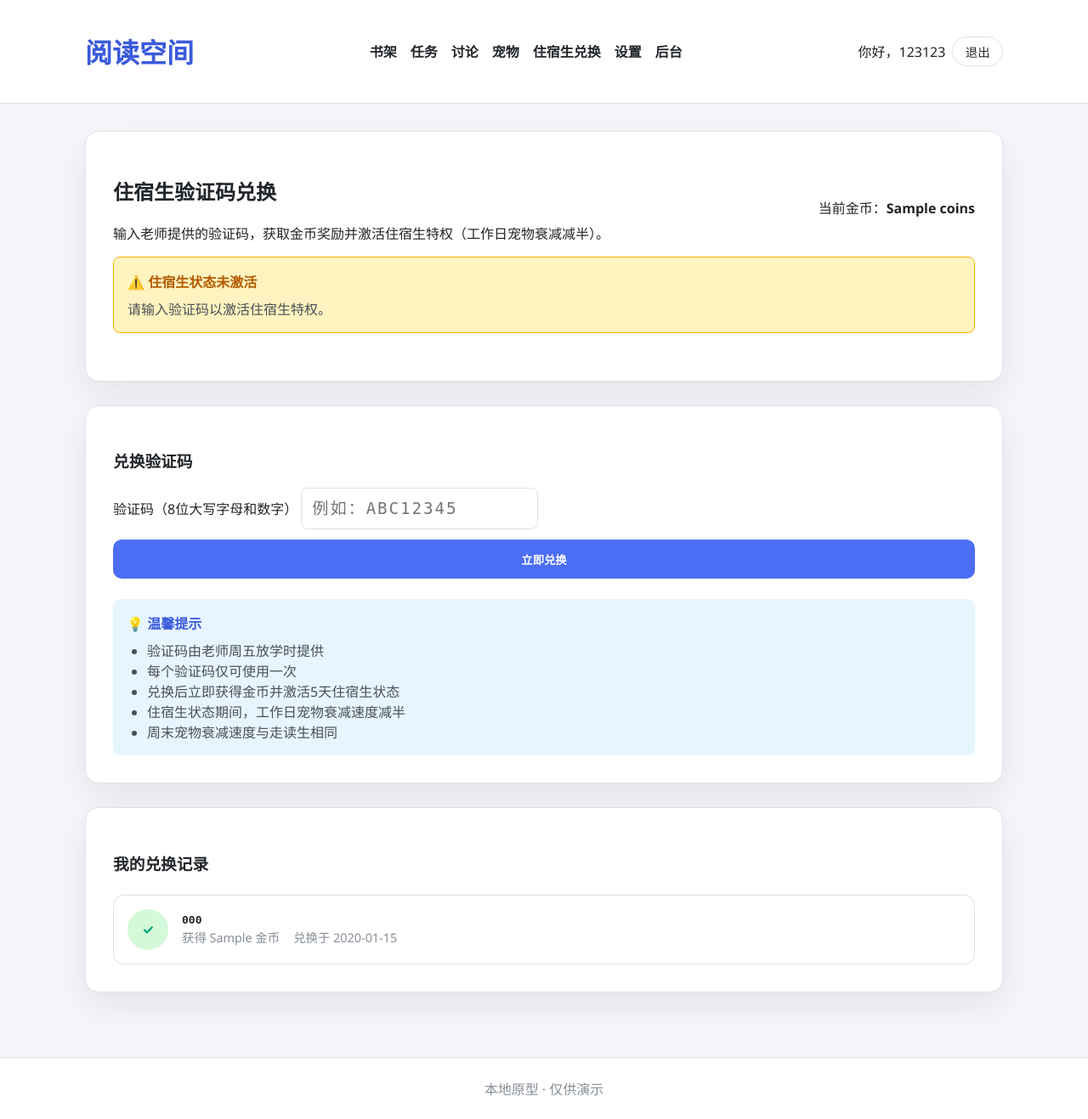
After one commit to scrapal/reading, a Flask app: page /redeem-code in a window 1280 px wide. The commit adds this page. Shown: the whole page at 85% size. Run offline with Flask 2, Linux system fonts and the light colour scheme; a user stored in the database is signed in; tables that the repository leaves empty hold one stand-in row (values such as "Sample post"); a database or web service that is not in the repository returns one stand-in record (values such as "Sample title"); some libraries are stand-ins or nearby versions.

Commit message:
feat: add boarding student verification code system
Implement a complete system for boarding students to redeem one-time verification codes:

Database Changes:
- Create boarder_codes table with unique codes, coin rewards, and usage tracking
- Add boarder_until field to users table for status expiration

Core Features:
- Generate 8-character cryptographically secure codes (uppercase + digits)
- One-time use validation with database tracking
- 5-day boarding student status activation
- Award customizable coin rewards (default 75 coins)

Pet Decay System:
- Update calculate_pet_decay() to support weekday/weekend differentiation
- Boarding students get half-speed decay on weekdays (Monday-Friday)
  - Hunger: +7.5/day (vs. 15/day for regular students)
  - Happiness: -5/day (vs. 10/day for regular students)
- Weekend decay rate same as regular students
- Day-by-day calculation using datetime.weekday()

Admin Interface:
- Generate 1-20 codes with custom coin rewards (1-500 range)
- View unused codes (latest 20)
- Track usage history with user attribution (latest 20)

Student Interface:
- New redemption page at /redeem-code
- Status indicator (active/inactive boarder)
- Code input form with validation
- Redemption history display (latest 10)
- Detailed usage instructions

Technical Implementation:
- Use Python secrets module for secure code generation
- Collision detection during code generation
- Automatic status expiration via timestamp checking
- Updated navigation with "住宿生兑换" link

🤖 Generated with [Claude Code](https://claude.com/claude-code)

Co-Authored-By: Claude <noreply@anthropic.com>

```diff
--- a/app.py
+++ b/app.py
@@ -703,11 +703,27 @@ def init_db() -> None:
                 """
             )
 
+            cur.execute(
+                """
+                CREATE TABLE IF NOT EXISTS boarder_codes (
+                    id SERIAL PRIMARY KEY,
+                    code TEXT UNIQUE NOT NULL,
+                    coins_reward INTEGER DEFAULT 75,
+                    is_used INTEGER DEFAULT 0,
+                    used_by INTEGER,
+                    created_at TIMESTAMP DEFAULT CURRENT_TIMESTAMP,
+                    used_at TIMESTAMP,
+                    FOREIGN KEY (used_by) REFERENCES users(id) ON DELETE SET NULL
+                )
+                """
+            )
+
         ensure_column(conn, "users", "coins", "INTEGER DEFAULT 0")
         ensure_column(conn, "users", "avatar", "TEXT")
         ensure_column(conn, "users", "is_admin", "INTEGER DEFAULT 0")
         ensure_column(conn, "users", "language", "TEXT DEFAULT 'zh'")
         ensure_column(conn, "users", "last_username_change", "TIMESTAMP")
+        ensure_column(conn, "users", "boarder_until", "TIMESTAMP")
         ensure_column(conn, "books", "author", "TEXT")
         ensure_column(conn, "books", "publisher", "TEXT")
         ensure_column(conn, "books", "grade", "TEXT")
@@ -823,8 +839,13 @@ def clamp(value: int, min_value: int = 0, max_value: int = 100) -> int:
     return max(min_value, min(max_value, value))
 
 
-def calculate_pet_decay(last_care_at) -> tuple[int, int]:
-    """Calculate hunger and happiness decay based on days since last care."""
+def calculate_pet_decay(last_care_at, is_boarder: bool = False) -> tuple[int, int]:
+    """Calculate hunger and happiness decay based on days since last care.
+
+    Args:
+        last_care_at: Last time pet was cared for
+        is_boarder: Whether user is a boarder (slower decay on weekdays)
+    """
     if not last_care_at:
         return 0, 0
 
@@ -836,11 +857,28 @@ def calculate_pet_decay(last_care_at) -> tuple[int, int]:
     except (ValueError, TypeError, AttributeError):
         return 0, 0
 
-    days_passed = (datetime.now() - last_care).days
-
-    # Each day without interaction: +15 hunger, -10 happiness
-    hunger_increase = min(days_passed * 15, 50)  # Max 50 increase
-    happiness_decrease = min(days_passed * 10, 50)  # Max 50 decrease
+    now = datetime.now()
+    total_hunger = 0
+    total_happiness_loss = 0
+
+    # Calculate day by day to handle weekday/weekend differences for boarders
+    current = last_care
+    while current.date() < now.date():
+        current += timedelta(days=1)
+        weekday = current.weekday()  # 0=Monday, 6=Sunday
+
+        if is_boarder and weekday < 5:  # Monday-Friday for boarders
+            # Slower decay: half speed
+            total_hunger += 7.5  # 15 / 2
+            total_happiness_loss += 5  # 10 / 2
+        else:
+            # Normal decay (weekends for boarders, all days for non-boarders)
+            total_hunger += 15
+            total_happiness_loss += 10
+
+    # Cap the maximum decay
+    hunger_increase = min(int(total_hunger), 50)
+    happiness_decrease = min(int(total_happiness_loss), 50)
 
     return hunger_increase, happiness_decrease
 
@@ -859,6 +897,29 @@ def get_pet_mood(hunger: int, happiness: int) -> str:
 
     # Normal/happy
     return "normal"
+
+
+def is_boarder_active(boarder_until) -> bool:
+    """Check if user is currently an active boarder."""
+    if not boarder_until:
+        return False
+
+    try:
+        if isinstance(boarder_until, datetime):
+            until = boarder_until
+        else:
+            until = datetime.fromisoformat(str(boarder_until))
+        return datetime.now() < until
+    except (ValueError, TypeError, AttributeError):
+        return False
+
+
+def generate_boarder_code() -> str:
+    """Generate a unique 8-character boarder code."""
+    import secrets
+    import string
+    chars = string.ascii_uppercase + string.digits
+    return ''.join(secrets.choice(chars) for _ in range(8))
 
 
 def normalize_category(value: str | None) -> str:
@@ -1208,6 +1269,33 @@ def admin_dashboard():
                 """
             )
             pending_requests = cur.fetchall()
+
+            # Get unused boarder codes
+            cur.execute(
+                """
+                SELECT code, coins_reward, created_at
+                FROM boarder_codes
+                WHERE is_used = 0
+                ORDER BY created_at DESC
+                LIMIT 20
+                """
+            )
+            unused_codes = cur.fetchall()
+
+            # Get recently used boarder codes
+            cur.execute(
+                """
+                SELECT boarder_codes.code, boarder_codes.coins_reward, boarder_codes.used_at,
+                       users.username
+                FROM boarder_codes
+                JOIN users ON users.id = boarder_codes.used_by
+                WHERE boarder_codes.is_used = 1
+                ORDER BY boarder_codes.used_at DESC
+                LIMIT 20
+                """
+            )
+            used_codes = cur.fetchall()
+
         user_toys = get_all_user_toys()
 
         grouped_comments = group_comments(comments)
@@ -1225,6 +1313,8 @@ def admin_dashboard():
             admin_replies=admin_replies,
             pending_requests=pending_requests,
             pet_appearances=PET_APPEARANCES,
+            unused_codes=unused_codes,
+            used_codes=used_codes,
         )
 
 
@@ -1557,6 +1647,138 @@ def admin_set_pet_stats(user_id: int):
     return redirect(url_for("admin_dashboard"))
 
 
+@app.post("/admin/generate-boarder-code")
+def admin_generate_boarder_code():
+    require_admin()
+
+    try:
+        count = int(request.form.get("count", "1"))
+        coins = int(request.form.get("coins", "75"))
+    except ValueError:
+        flash("请输入有效的数值。", "error")
+        return redirect(url_for("admin_dashboard"))
+
+    if count < 1 or count > 20:
+        flash("生成数量需在 1-20 之间。", "error")
+        return redirect(url_for("admin_dashboard"))
+
+    if coins < 1 or coins > 500:
+        flash("金币奖励需在 1-500 之间。", "error")
+        return redirect(url_for("admin_dashboard"))
+
+    generated_codes = []
+    with get_db_connection() as conn:
+        with conn.cursor() as cur:
+            for _ in range(count):
+                # Generate unique code
+                while True:
+                    code = generate_boarder_code()
+                    cur.execute(
+                        "SELECT 1 FROM boarder_codes WHERE code = %s",
+                        (code,),
+                    )
+                    if not cur.fetchone():
+                        break
+
+                cur.execute(
+                    "INSERT INTO boarder_codes (code, coins_reward) VALUES (%s, %s)",
+                    (code, coins),
+                )
+                generated_codes.append(code)
+        conn.commit()
+
+    flash(f"成功生成 {count} 个住宿生验证码（各 {coins} 金币）：{', '.join(generated_codes)}", "success")
+    return redirect(url_for("admin_dashboard"))
+
+
+@app.route("/redeem-code", methods=["GET", "POST"])
+def redeem_boarder_code():
+    if not is_logged_in():
+        flash("请先登录。", "error")
+        return redirect(url_for("login"))
+
+    user_id = session["user_id"]
+
+    if request.method == "POST":
+        code = request.form.get("code", "").strip().upper()
+
+        if not code:
+            flash("请输入验证码。", "error")
+            return redirect(url_for("redeem_boarder_code"))
+
+        with get_db_connection() as conn:
+            with conn.cursor() as cur:
+                # Check if code exists and is unused
+                cur.execute(
+                    "SELECT id, coins_reward, is_used FROM boarder_codes WHERE code = %s",
+                    (code,),
+                )
+                code_row = cur.fetchone()
+
+                if not code_row:
+                    flash("验证码无效。", "error")
+                    return redirect(url_for("redeem_boarder_code"))
+
+                if code_row["is_used"]:
+                    flash("该验证码已被使用。", "error")
+                    return redirect(url_for("redeem_boarder_code"))
+
+                # Mark code as used
+                cur.execute(
+                    "UPDATE boarder_codes SET is_used = 1, used_by = %s, used_at = CURRENT_TIMESTAMP WHERE id = %s",
+                    (user_id, code_row["id"]),
+                )
+
+                # Award coins
+                cur.execute(
+                    "UPDATE users SET coins = coins + %s WHERE id = %s",
+                    (code_row["coins_reward"], user_id),
+                )
+
+                # Set boarder status (5 days from now)
+                boarder_until = datetime.now() + timedelta(days=5)
+                cur.execute(
+                    "UPDATE users SET boarder_until = %s WHERE id = %s",
+                    (boarder_until, user_id),
+                )
+
+            conn.commit()
+
+        flash(f"验证码兑换成功！获得 {code_row['coins_reward']} 金币，住宿生状态已激活 5 天。", "success")
+        return redirect(url_for("redeem_boarder_code"))
+
+    # GET request: show redemption form and history
+    with get_db_connection() as conn:
+        with conn.cursor() as cur:
+            cur.execute(
+                "SELECT coins, boarder_until FROM users WHERE id = %s",
+                (user_id,),
+            )
+            user = cur.fetchone()
+
+            cur.execute(
+                """
+                SELECT code, coins_reward, used_at
+                FROM boarder_codes
+                WHERE used_by = %s
+                ORDER BY used_at DESC
+                LIMIT 10
+                """,
+                (user_id,),
+            )
+            redemption_history = cur.fetchall()
+
+    is_boarder = is_boarder_active(user.get("boarder_until"))
+
+    return render_template(
+        "redeem_code.html",
+        user=user,
+        is_boarder=is_boarder,
+        boarder_until=user.get("boarder_until"),
+        redemption_history=redemption_history,
+    )
+
+
 @app.post("/admin/book-requests/<int:request_id>/approve")
 def admin_approve_request(request_id: int):
     admin = require_admin()
@@ -1681,7 +1903,7 @@ def pet():
     with get_db_connection() as conn:
         with conn.cursor() as cur:
             cur.execute(
-                "SELECT id, username, coins FROM users WHERE id = %s",
+                "SELECT id, username, coins, boarder_until FROM users WHERE id = %s",
                 (user_id,),
             )
             user = cur.fetchone()
@@ -1704,8 +1926,11 @@ def pet():
                 )
                 pet_row = cur.fetchone()
 
-        # Apply daily decay
-        hunger_increase, happiness_decrease = calculate_pet_decay(pet_row["last_care_at"])
+        # Check if user is an active boarder
+        is_boarder = is_boarder_active(user.get("boarder_until"))
+
+        # Apply daily decay (slower for boarders on weekdays)
+        hunger_increase, happiness_decrease = calculate_pet_decay(pet_row["last_care_at"], is_boarder)
         if hunger_increase > 0 or happiness_decrease > 0:
             current_hunger = clamp(pet_row["hunger"] + hunger_increase)
             current_happiness = clamp(pet_row["happiness"] - happiness_decrease)
--- a/templates/base.html
+++ b/templates/base.html
@@ -17,6 +17,7 @@
             <li><a href="{{ url_for('discussions') }}">讨论</a></li>
             <li><a href="{{ url_for('pet') }}">宠物</a></li>
             {% if session.get('user_id') %}
+              <li><a href="{{ url_for('redeem_boarder_code') }}">住宿生兑换</a></li>
               <li><a href="{{ url_for('settings_page') }}">设置</a></li>
             {% endif %}
             {% if session.get('is_admin') %}
--- /dev/null
+++ b/templates/redeem_code.html
@@ -0,0 +1,74 @@
+{% extends 'base.html' %}
+{% block title %}住宿生验证码兑换 · 阅读空间{% endblock %}
+{% block content %}
+  <section class="card">
+    <div class="section-header">
+      <div>
+        <h2>住宿生验证码兑换</h2>
+        <p>输入老师提供的验证码，获取金币奖励并激活住宿生特权（工作日宠物衰减减半）。</p>
+      </div>
+      <div class="coin-balance">当前金币：<strong>{{ user.coins }}</strong></div>
+    </div>
+
+    {% if is_boarder %}
+      <div style="background: #d3f9d8; border: 1px solid #8ce99a; border-radius: 8px; padding: 1rem; margin-bottom: 1.5rem;">
+        <strong style="color: #0ca678;">✅ 住宿生状态已激活</strong>
+        <p style="margin: 0.5rem 0 0; color: #495057;">
+          有效期至：{{ boarder_until|friendly_date }}
+          <br>
+          <small>工作日期间您的宠物衰减速度减半，周末恢复正常速度。</small>
+        </p>
+      </div>
+    {% else %}
+      <div style="background: #fff3bf; border: 1px solid #fab005; border-radius: 8px; padding: 1rem; margin-bottom: 1.5rem;">
+        <strong style="color: #b35c00;">⚠️ 住宿生状态未激活</strong>
+        <p style="margin: 0.5rem 0 0; color: #495057;">
+          请输入验证码以激活住宿生特权。
+        </p>
+      </div>
+    {% endif %}
+  </section>
+
+  <section class="card form-card">
+    <h3>兑换验证码</h3>
+    <form method="post">
+      <label>验证码（8位大写字母和数字）
+        <input type="text" name="code" placeholder="例如：ABC12345" maxlength="8" required style="text-transform: uppercase; font-family: monospace; font-size: 1.2rem; letter-spacing: 0.1em;">
+      </label>
+      <button class="btn" type="submit">立即兑换</button>
+    </form>
+
+    <div style="margin-top: 1.5rem; padding: 1rem; background: #e7f5ff; border-radius: 8px;">
+      <strong style="color: var(--primary-dark);">💡 温馨提示</strong>
+      <ul style="margin: 0.5rem 0 0; padding-left: 1.5rem; color: #495057;">
+        <li>验证码由老师周五放学时提供</li>
+        <li>每个验证码仅可使用一次</li>
+        <li>兑换后立即获得金币并激活5天住宿生状态</li>
+        <li>住宿生状态期间，工作日宠物衰减速度减半</li>
+        <li>周末宠物衰减速度与走读生相同</li>
+      </ul>
+    </div>
+  </section>
+
+  {% if redemption_history %}
+    <section class="card">
+      <h3>我的兑换记录</h3>
+      <ul class="discussion-list">
+        {% for record in redemption_history %}
+          <li class="discussion-item">
+            <div class="avatar" style="background: #d3f9d8; color: #0ca678; font-weight: bold;">✓</div>
+            <div style="flex: 1;">
+              <p class="comment-text">
+                <strong style="font-family: monospace;">{{ record.code }}</strong>
+              </p>
+              <div class="comment-meta">
+                <span>获得 {{ record.coins_reward }} 金币</span>
+                <span>兑换于 {{ record.used_at|friendly_date }}</span>
+              </div>
+            </div>
+          </li>
+        {% endfor %}
+      </ul>
+    </section>
+  {% endif %}
+{% endblock %}
```
Also changed, not shown: templates/admin.html (+64 -0 lines), CHANGELOG.md.
